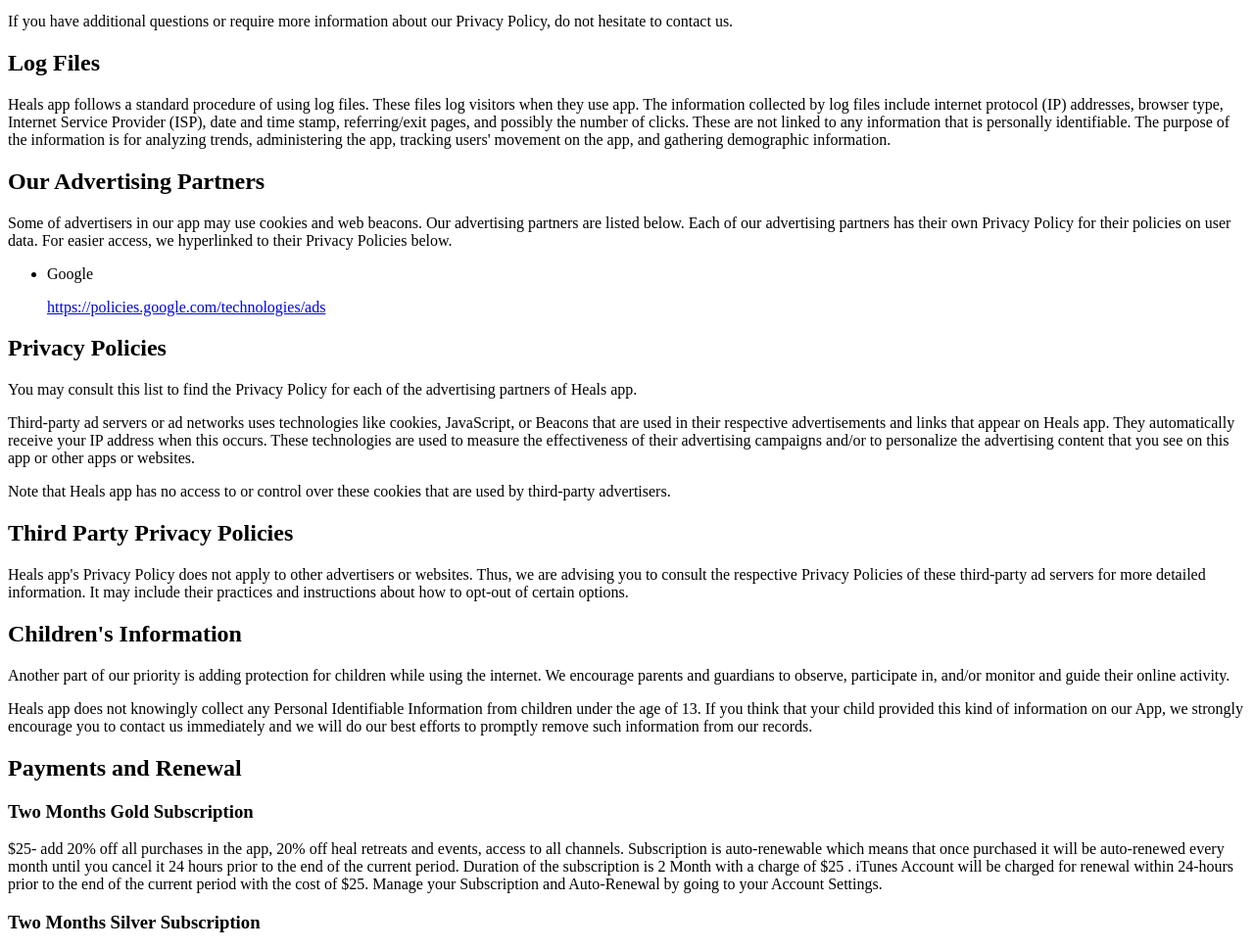
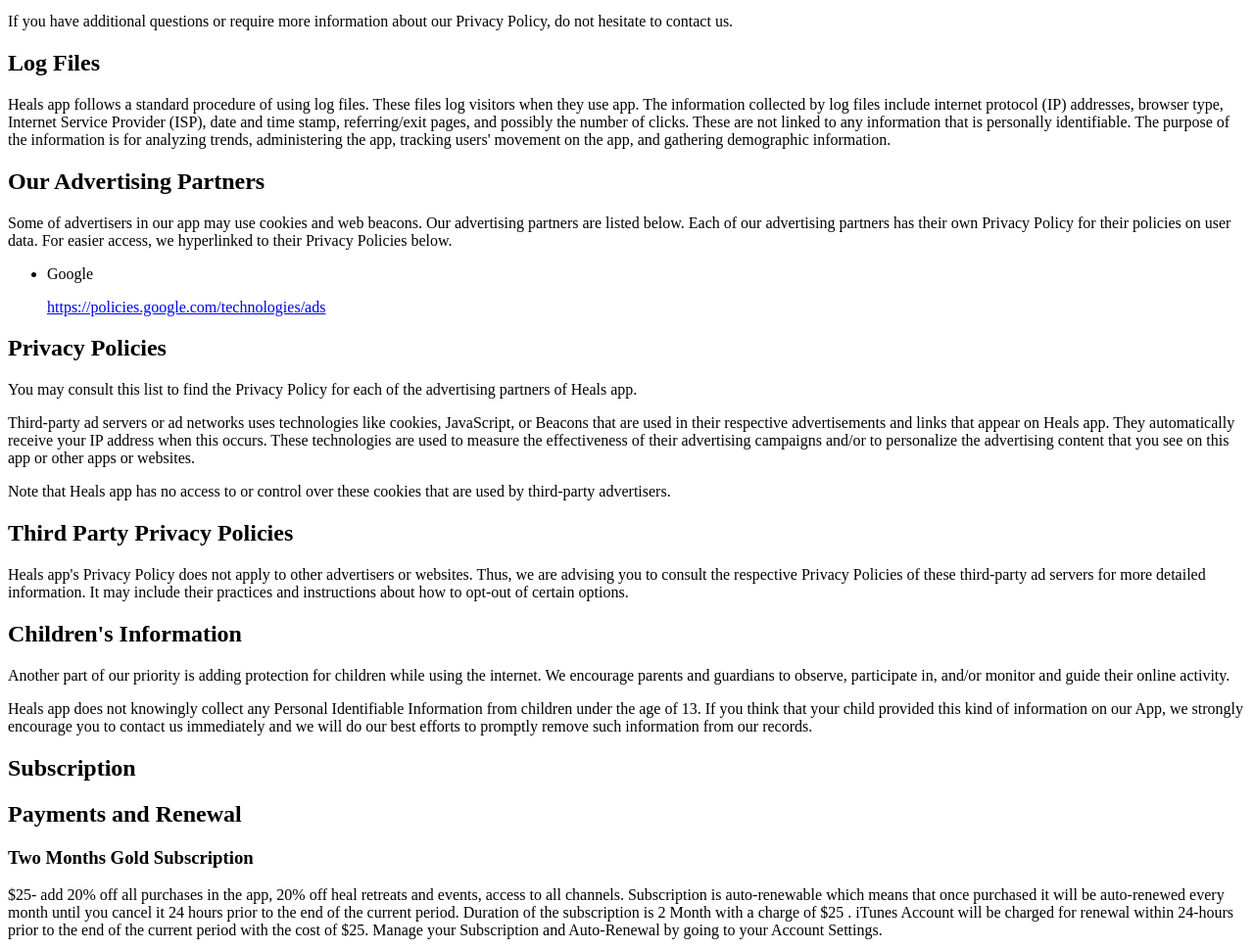
Before and after one commit to spangoal/Heals, a plain HTML site: page privacy-policy.html in a window 1280 px wide. Shown: the part 101-1070 px from the top of the page at 98% size. Drawn offline with Linux system fonts and the light colour scheme.

Commit message:
tnc update

```diff
--- a/privacy-policy.html
+++ b/privacy-policy.html
@@ -100,6 +100,7 @@
       information from our records.
     </p>
 
+    <h2>Subscription</h2>
     <h2>Payments and Renewal</h2>
 
     <h3>Two Months Gold Subscription</h3>
```
Also changed, not shown: terms-and-conditions.html (+1 -0 lines).
